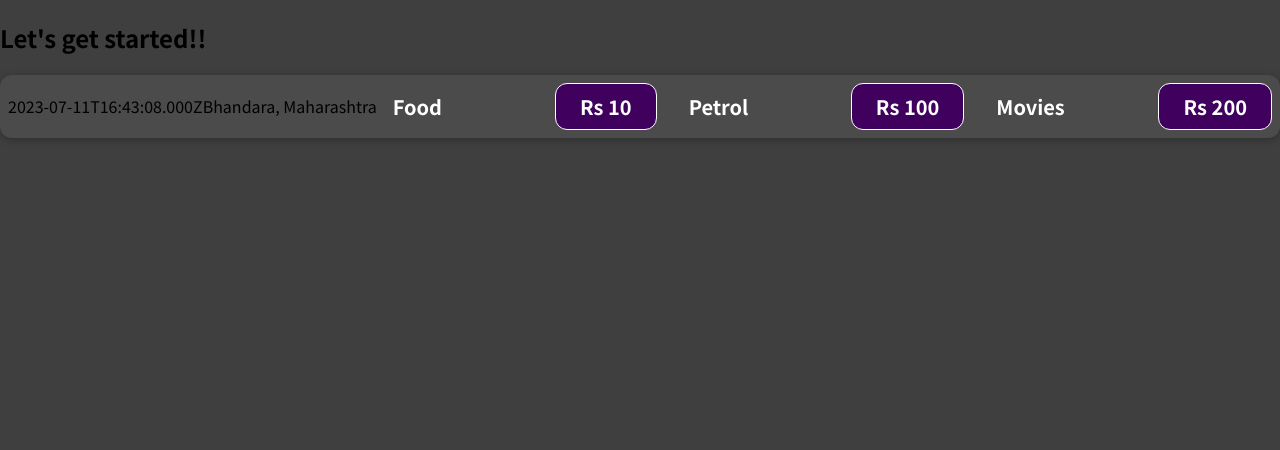
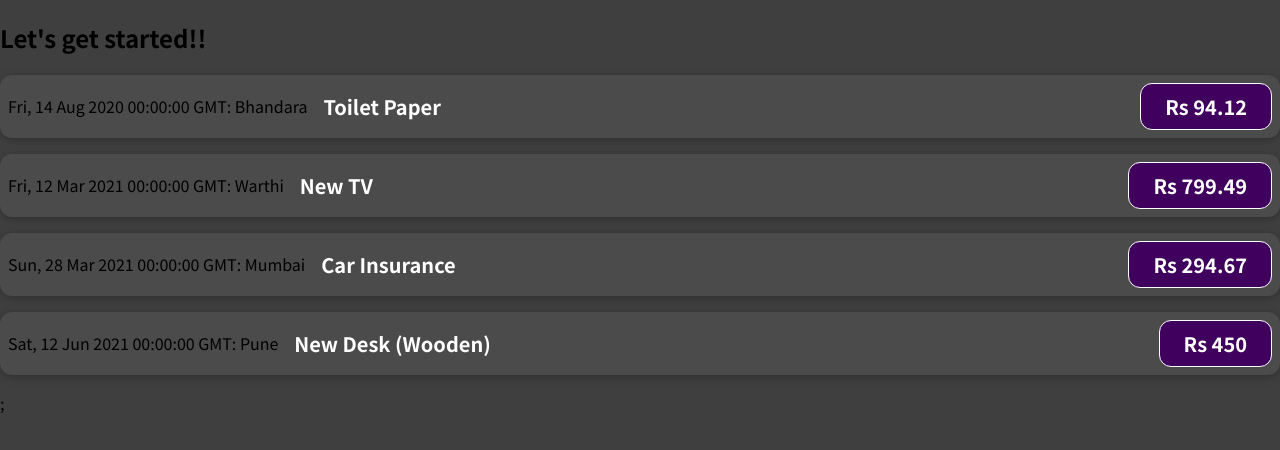
Before and after one commit to Abhay-Hasrani/Sharpener, a JavaScript app in the folder First_React_App/01-starting-setup/: page / in a window 1280 px wide. Shown: the top 450 px of the page. Built offline with nearby package versions, Linux system fonts and the light colour scheme.

Commit message:
communicationg between components {props}

```diff
--- a/First_React_App/01-starting-setup/src/App.js
+++ b/First_React_App/01-starting-setup/src/App.js
@@ -1,9 +1,40 @@
 import ExpenseItem from "./components/ExpenseItem";
 function App() {
+
+  const expenses = [
+    {
+      id: 'e1',
+      title: 'Toilet Paper',
+      amount: 94.12,
+      date: new Date(2020, 7, 14),
+      location: "Bhandara"
+    },
+    { id: 'e2', title: 'New TV', amount: 799.49, date: new Date(2021, 2, 12) ,location: "Warthi"},
+    {
+      id: 'e3',
+      title: 'Car Insurance',
+      amount: 294.67,
+      date: new Date(2021, 2, 28),
+      location: "Mumbai"
+    },
+    {
+      id: 'e4',
+      title: 'New Desk (Wooden)',
+      amount: 450,
+      date: new Date(2021, 5, 12),
+      location: "Pune"
+    },
+  ];
+  const expenseList = [];
+  for(let i=0;i<expenses.length;i++){
+    expenseList.push(
+    <ExpenseItem location ={expenses[i].location} title={expenses[i].title} date={expenses[i].date} amount={expenses[i].amount}></ExpenseItem>
+    );
+  }
   return (
     <div>
       <h2>Let's get started!!</h2>
-      <ExpenseItem></ExpenseItem>
+      {expenseList};
     </div>
   );
 }
--- a/First_React_App/01-starting-setup/src/components/ExpenseItem.js
+++ b/First_React_App/01-starting-setup/src/components/ExpenseItem.js
@@ -1,20 +1,12 @@
 import "./ExpenseItem.css"
-function ExpenseItem(){
-    const expenseDate = new Date();
-    const expenseDescription = ["Food","Petrol","Movies"];
-    const expensePrice = ["10","100","200"];
-    const expenseLocation = "Bhandara, Maharashtra"
+function ExpenseItem(props){
     return (
     <div className="expense-item">
-    <div>{expenseDate.toISOString()}</div>
-    <div>{expenseLocation}</div>
+    <div>{props.date.toUTCString()} </div>
+    <div> : {props.location}</div>
     <div className="expense-item__description">
-        <h2>{expenseDescription[0]}</h2>
-        <div className="expense-item__price">Rs {expensePrice[0]}</div>
-        <h2>{expenseDescription[1]}</h2>
-        <div className="expense-item__price">Rs {expensePrice[1]}</div>
-        <h2>{expenseDescription[2]}</h2>
-        <div className="expense-item__price">Rs {expensePrice[2]}</div>
+        <h2>{props.title}</h2>
+        <div className="expense-item__price">Rs {props.amount}</div>
     </div>
     </div>
     );
```
